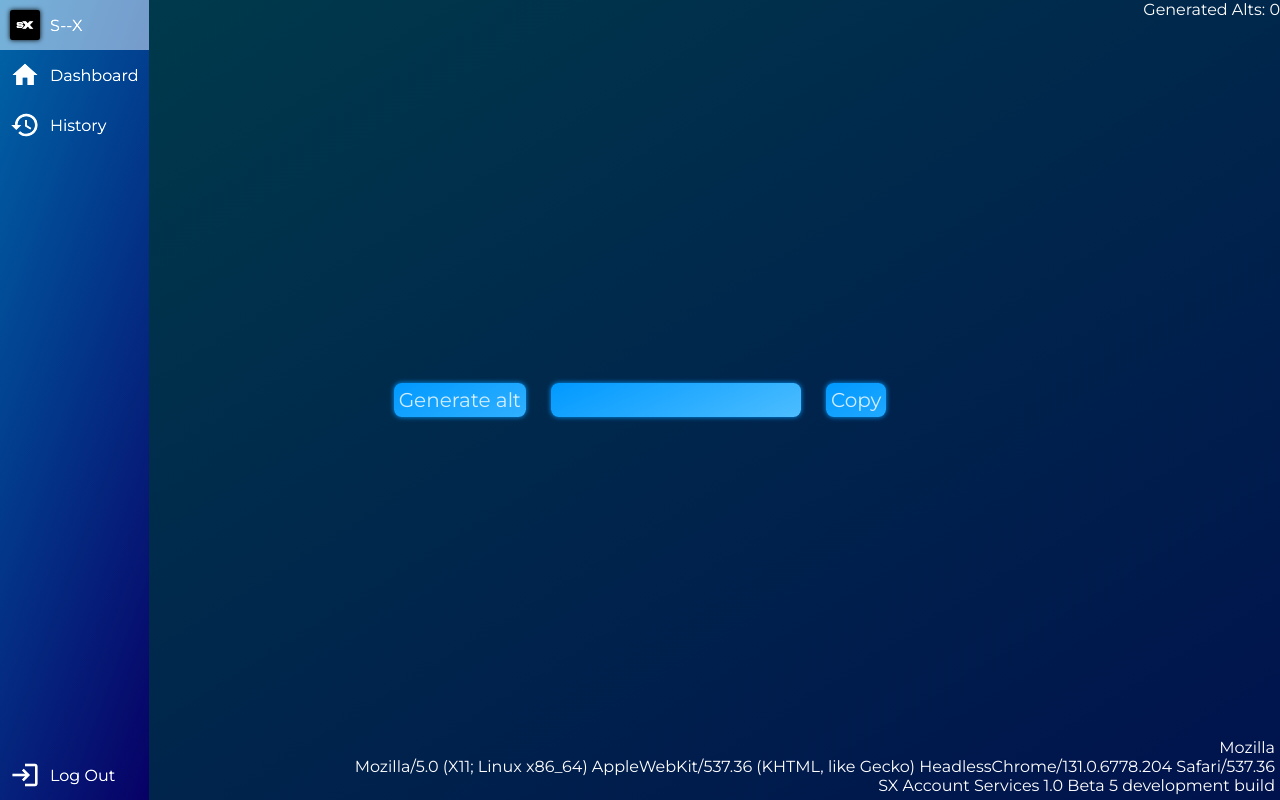
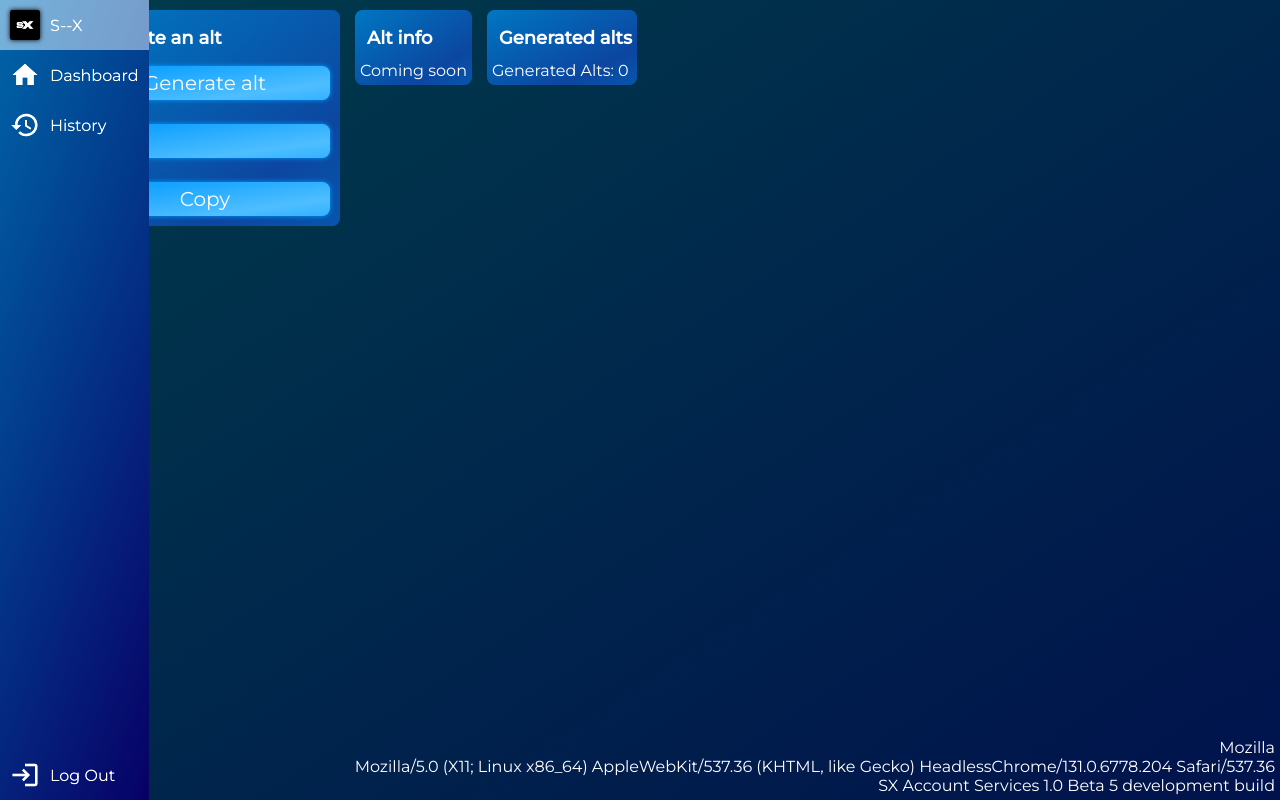
Before and after one commit to TheOPtimal/sx-client, a React (Create React App) app: page /dashboard in a window 1280 px wide. Built offline with nearby package versions, Linux system fonts and the light colour scheme.

Commit message:
add card-based design

```diff
--- /dev/null
+++ b/src/Components/Styles/DashUI/_all.scss
@@ -0,0 +1,3 @@
+@import "variables";
+@import "mixins/dashuimixin";
+@import "mixins/glowmixin";
--- /dev/null
+++ b/src/Components/Styles/DashUI/_variables.scss
@@ -0,0 +1,3 @@
+$background: linear-gradient(to bottom right, rgb(0, 60, 75), rgb(0, 18, 77));
+$color: white;
+$gap: 15px;
--- /dev/null
+++ b/src/Components/Styles/DashUI/mixins/_cardmixin.scss
@@ -0,0 +1,65 @@
+@import "../variables";
+
+@mixin card {
+	.card {
+		--bg-color: rgba(0, 153, 255, 0.657);
+		--bg-second-color: rgba(16, 78, 194, 0.719);
+		display: flex;
+
+		flex-direction: column;
+
+		padding: 5px;
+
+		height: min-content;
+		width: fit-content;
+
+		background-image: linear-gradient(
+			to bottom right,
+			var(--bg-color),
+			var(--bg-second-color),
+			var(--bg-color)
+		);
+
+		border-radius: 7.5px;
+		background-position: top left;
+		background-size: 150% 150%;
+
+		color: $color;
+
+		&:hover,
+		&:focus-within {
+			background-position: left;
+			box-shadow: 0px 0px 10px var(--bg-second-color);
+			transform: scale(105%);
+		}
+
+		transition: all 0.2s cubic-bezier(0.01, 0.84, 0.74, 1.01);
+
+		.content-container {
+			display: flex;
+
+			gap: 14px;
+
+			&.row {
+				flex-direction: row;
+			}
+
+			&.column {
+				flex-direction: column;
+			}
+		}
+
+		h1 {
+			display: block;
+
+			float: left;
+
+			font-size: large;
+			font-weight: 700;
+
+			margin-left: 7px;
+
+			color: $color;
+		}
+	}
+}
--- a/src/Components/Styles/_dashui.scss
+++ b/src/Components/Styles/DashUI/mixins/_dashuimixin.scss
@@ -1,21 +1,16 @@
-$background: linear-gradient(to bottom right, rgb(0, 60, 75), rgb(0, 18, 77));
-$color: white;
-$gap: 15px;
+@import "../variables";
 
 @mixin dashui {
 	input,
 	button {
 		--bg-color: rgb(0, 153, 255);
 		--bg-second-color: rgb(78, 190, 255);
-		--bg-invalid-color: red;
-		--bg-valid-color: green;
 		--bg-color-gradient: linear-gradient(
 			to bottom right,
 			var(--bg-color),
 			var(--bg-second-color),
 			var(--bg-color)
 		);
-		--main-color: rgba(255, 255, 255, 0.8);
 
 		margin: 5px;
 		background: var(--bg-color-gradient);
@@ -25,9 +20,9 @@ $gap: 15px;
 		padding: 5px;
 		transition: all 0.2s cubic-bezier(0.01, 0.84, 0.74, 1.01);
 		background-position: top left;
-		background-size: 330px 150px;
+		background-size: 150% 150%;
 		font-size: 20px;
-		color: var(--main-color);
+		color: $color;
 
 		&:hover,
 		&:focus {
@@ -54,10 +49,3 @@ $gap: 15px;
 		}
 	}
 }
-
-@mixin glow($color) {
-	box-shadow: 0px 0px 5px $color;
-	&:hover {
-		box-shadow: 0px 0px 10px $color;
-	}
-}
--- /dev/null
+++ b/src/Components/Styles/DashUI/mixins/_glowmixin.scss
@@ -0,0 +1,6 @@
+@mixin glow($color) {
+	box-shadow: 0px 0px 5px $color;
+	&:hover {
+		box-shadow: 0px 0px 10px $color;
+	}
+}
--- a/src/Components/Tooltip/Tooltip.scss
+++ b/src/Components/Tooltip/Tooltip.scss
@@ -1,4 +1,4 @@
-@import "../Styles/dashui";
+@import "../Styles/DashUI/variables";
 
 .Tooltip {
 	position: fixed;
--- a/src/Pages/Dashboard/AccountHistory.scss
+++ b/src/Pages/Dashboard/AccountHistory.scss
@@ -1,4 +1,4 @@
-@import "../../Components/Styles/dashui";
+@import "../../Components/Styles/DashUI/variables";
 
 .accountHistory {
 	background: $background;
--- a/src/Pages/Dashboard/dashboard.scss
+++ b/src/Pages/Dashboard/dashboard.scss
@@ -1,15 +1,23 @@
-@import "../../Components/Styles/dashui";
+@import "../../Components/Styles/DashUI/mixins/dashuimixin";
+@import "../../Components/Styles/DashUI/mixins/cardmixin";
+@import "../../Components/Styles/DashUI/variables";
 
 div.dashboard {
-	min-height: 100vh;
-	display: flex;
-	justify-content: center;
-	align-items: center;
+	margin-left: 50px;
+	padding: 10px;
+	min-height: calc(100vh - 20px);
+	max-width: calc(100vw - 50px);
 	background-image: $background;
-	flex-wrap: wrap;
-	gap: $gap;
+
+	.dashboardContainer {
+		display: flex;
+		flex-wrap: wrap;
+		gap: $gap;
+		margin-left: 10px;
+	}
 
 	@include dashui;
+	@include card;
 }
 
 div.generalInfo {
@@ -17,13 +25,6 @@ div.generalInfo {
 	bottom: 5px;
 	right: 5px;
 	text-align: right;
-	color: $color;
-}
-
-div.altsNum {
-	position: absolute;
-	top: 0;
-	right: 0;
 	color: $color;
 }
 
--- a/src/Pages/Dashboard/dashboard.tsx
+++ b/src/Pages/Dashboard/dashboard.tsx
@@ -71,6 +71,8 @@ export default React.memo(function Dashboard() {
 		<>
 			{tab === "dashboard" ? (
 				<div className="dashboard">
+					<div className="dashboardContainer">
+						<Card name="Generate an alt" mode="column">
 							<GenerateAltBtn
 								setCurAlt={setCurAlt}
 								setGennedAltsNum={setGennedAltsNum}
@@ -82,6 +84,14 @@ export default React.memo(function Dashboard() {
 								curAlt={curAlt}
 								setTooltipMessage={secondarySetTooltipMessage}
 							/>
+						</Card>
+						<Card name="Alt info" mode="row">
+							Coming soon
+						</Card>
+						<Card name="Generated alts" mode="row">
+							<AltCounter genAltCount={gennedAltsNum} />
+						</Card>
+					</div>
 				</div>
 			) : (
 				<AccountHistory
@@ -91,10 +101,26 @@ export default React.memo(function Dashboard() {
 				/>
 			)}
 			<BrowserInfo className="generalInfo" />
-			<AltCounter genAltCount={gennedAltsNum} />
 			<Sidebar tab={tab} setTab={setTab} />
 			<Tooltip message={tooltipMessage} active={tooltipActive} />
 		</>
+	);
+});
+
+const Card = React.memo(function Card({
+	children,
+	name,
+	mode,
+}: {
+	children: React.ReactNode;
+	name: string;
+	mode: "row" | "column";
+}) {
+	return (
+		<div className="card">
+			<h1>{name}</h1>
+			<div className={`content-container ${mode}`}>{children}</div>
+		</div>
 	);
 });
 
--- a/src/Pages/Login/Login.scss
+++ b/src/Pages/Login/Login.scss
@@ -1,4 +1,5 @@
-@import "../../Components/Styles/dashui";
+@import "../../Components/Styles/DashUI/variables";
+@import "../../Components/Styles/DashUI/mixins/dashuimixin";
 
 $background: linear-gradient(to bottom right, rgb(0, 60, 75), rgb(0, 18, 77));
 $background-other: linear-gradient(
```
Lines whose indentation alone changed are shown as unchanged.
